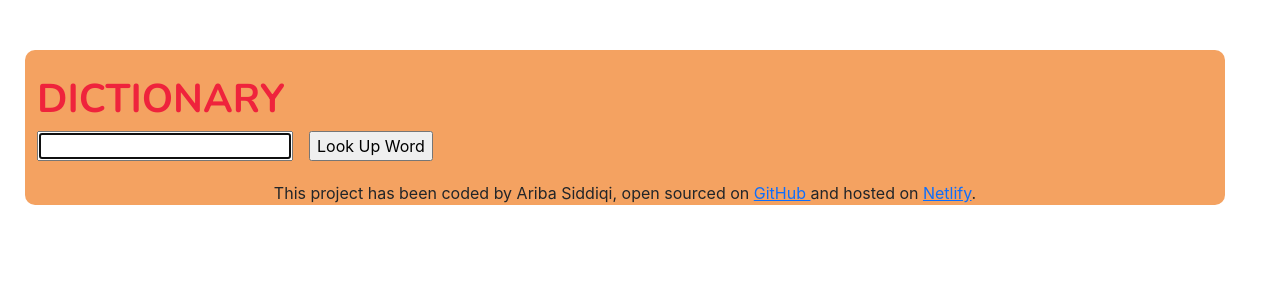
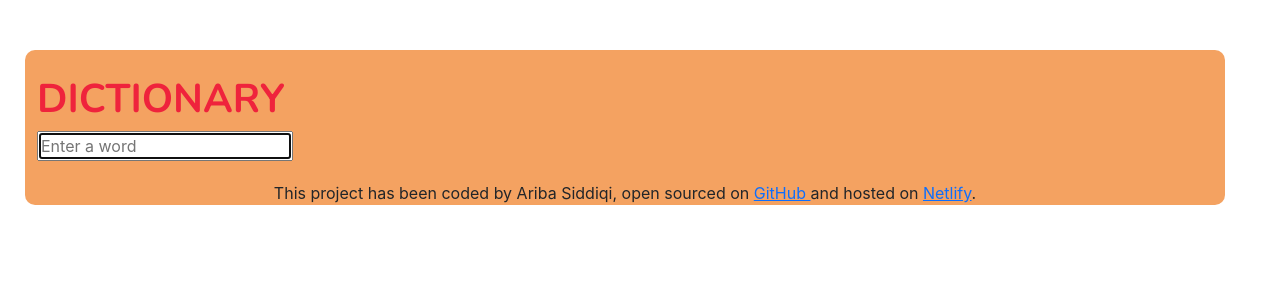
Before and after one commit to asiddiqi16/dictionary-app, a React (Create React App) app: page / in a window 1280 px wide. Shown: the top 300 px of the page. Built offline with nearby package versions, Linux system fonts and the light colour scheme.

Commit message:
Added axios

```diff
--- a/src/Dictionary.js
+++ b/src/Dictionary.js
@@ -1,14 +1,28 @@
 import React, { useState } from "react";
+import axios from "axios";
 import "./Dictionary.css";
 
 export default function Dictionary() {
+  //dictionary word lookup state
   let [keyword, setKeyword] = useState(null);
+  // dictionary api key
+  const apiKey = "483ecb596o30da81tf76d2a4bf19d4a6";
+
+  // Function to display the searched word details
+  function DisplayMeaning(response) {
+    let meaningElement = document.querySelector("#word-meaning");
+    meaningElement.innerHTML = response.data.word;
+  }
+
+  // Function to update teh state of the input keyword
   function updateKeyword(event) {
     setKeyword(event.target.value);
   }
+  // Function to perform the API call
   function lookUp(event) {
     event.preventDefault();
-    console.log(keyword);
+    let apiURL = `https://api.shecodes.io/dictionary/v1/define?word=${keyword}&key=${apiKey}`;
+    axios.get(apiURL).then(DisplayMeaning);
   }
   return (
     <div className="container-fluid">
@@ -22,9 +36,10 @@ export default function Dictionary() {
             required
             autoFocus={true}
             onChange={updateKeyword}
+            placeholder="Enter a word"
           />
-          <input type="submit" value="Look Up Word" />
         </form>
+        <div className="" id="word-meaning"></div>
       </div>
     </div>
   );
```
